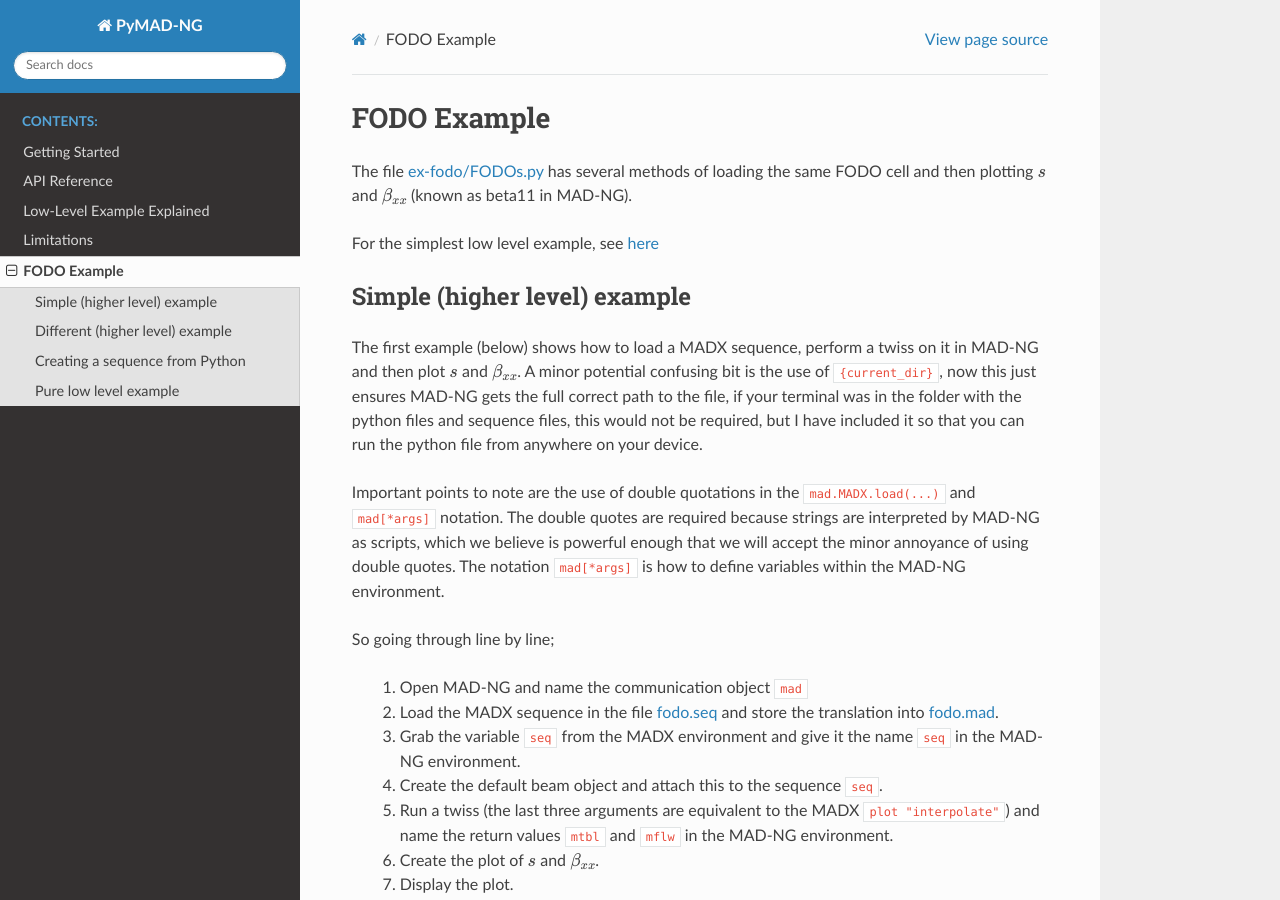
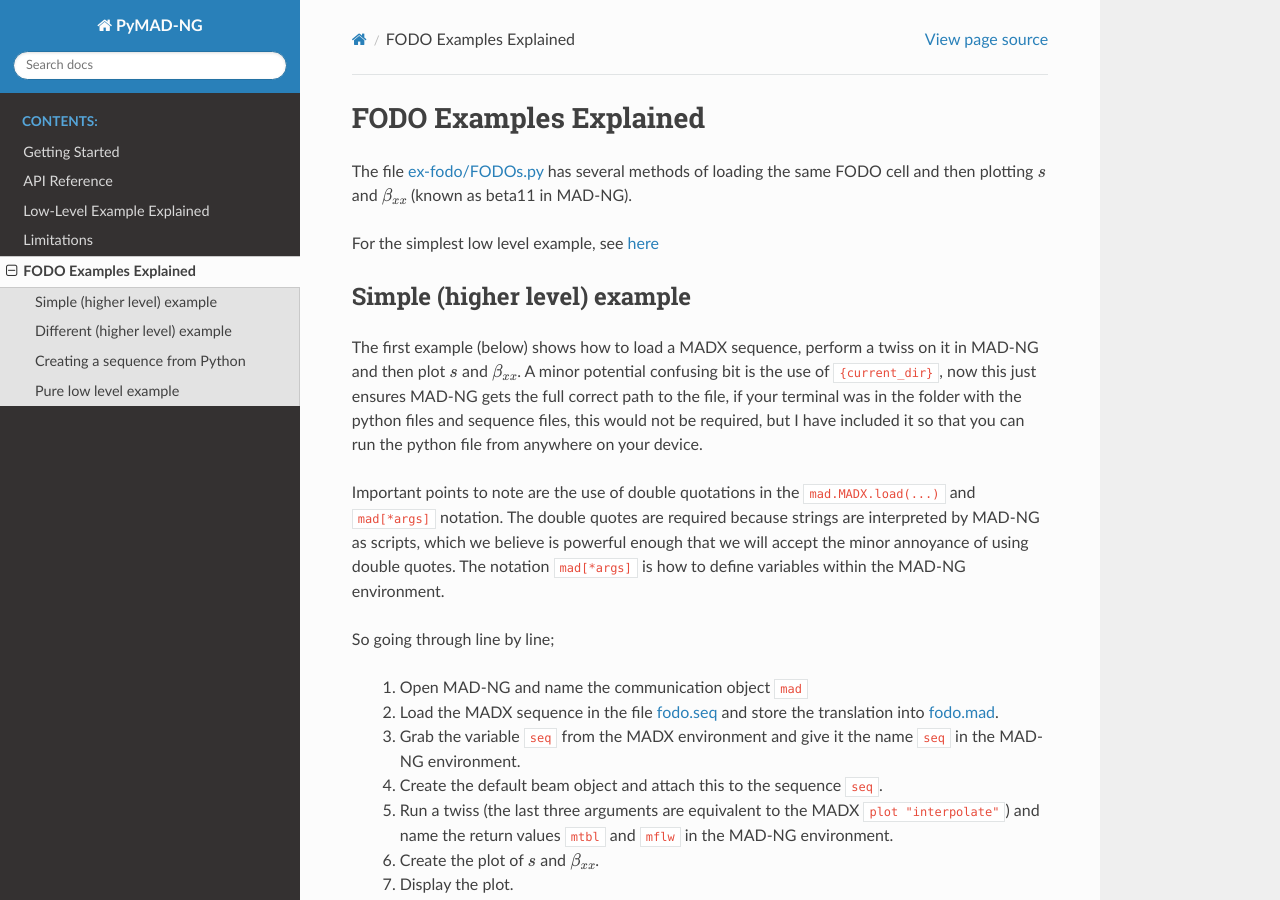
Before and after one commit to MethodicalAcceleratorDesign/MAD-NG.py, a Sphinx documentation site: the page built from docs/source/ex-fodo.rst, in a window 1280 px wide and 900 px high. Built offline with Sphinx 7.4.7 and the Read the Docs theme 2.0.0, drawn with Linux system fonts in a browser that asks for light colours.

Commit message:
rename title

```diff
--- a/docs/source/ex-fodo.rst
+++ b/docs/source/ex-fodo.rst
@@ -1,5 +1,5 @@
-FODO Example
-============
+FODO Examples Explained
+=======================
 
 The file `ex-fodo/FODOs.py <https://github.com/MethodicalAcceleratorDesign/MADpy/blob/main/examples/ex-fodo/FODOs.py>`_ has several methods of loading the same FODO cell and then plotting :math:`s` and :math:`\beta_{xx}` (known as beta11 in MAD-NG).
 
```
